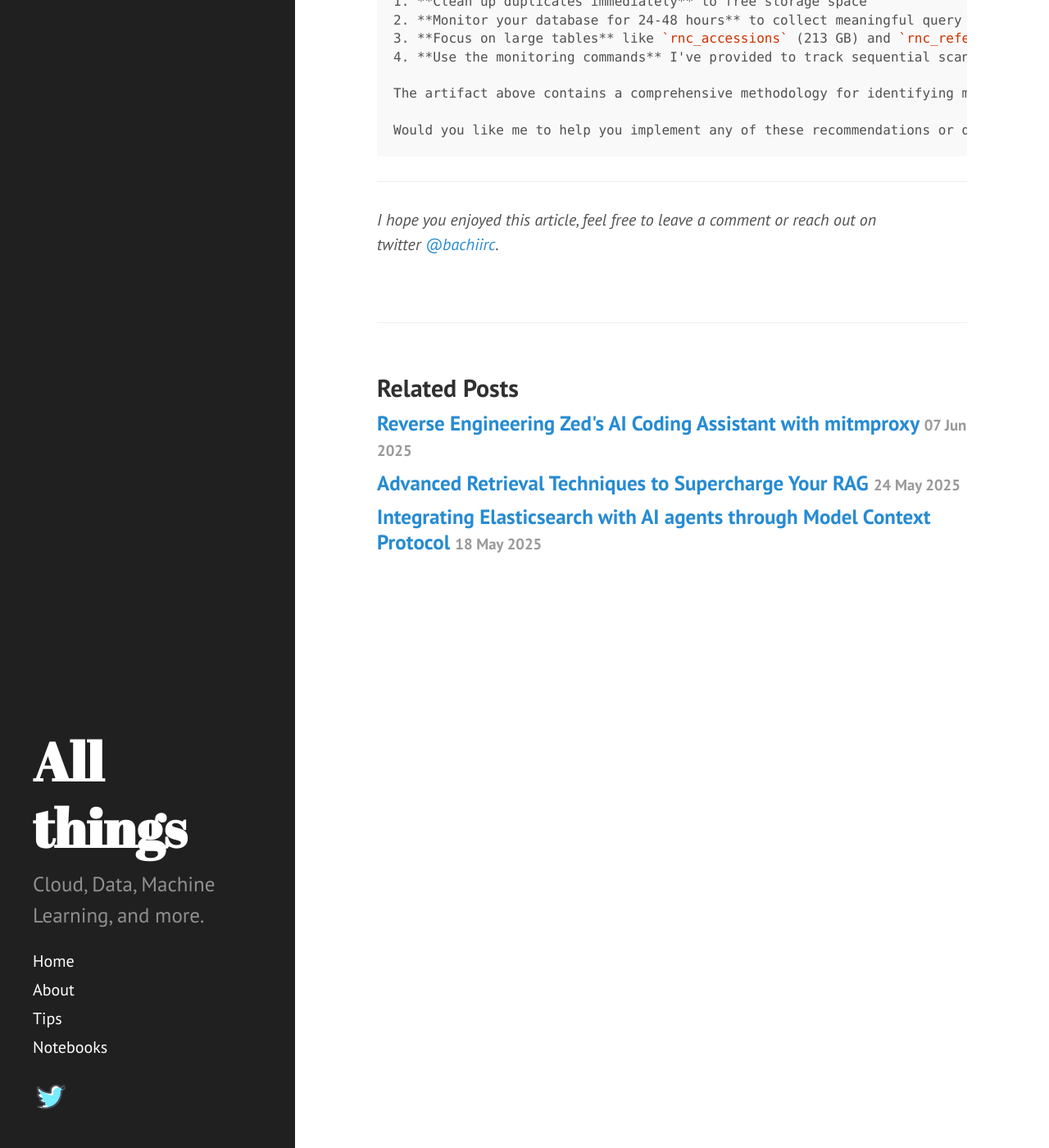
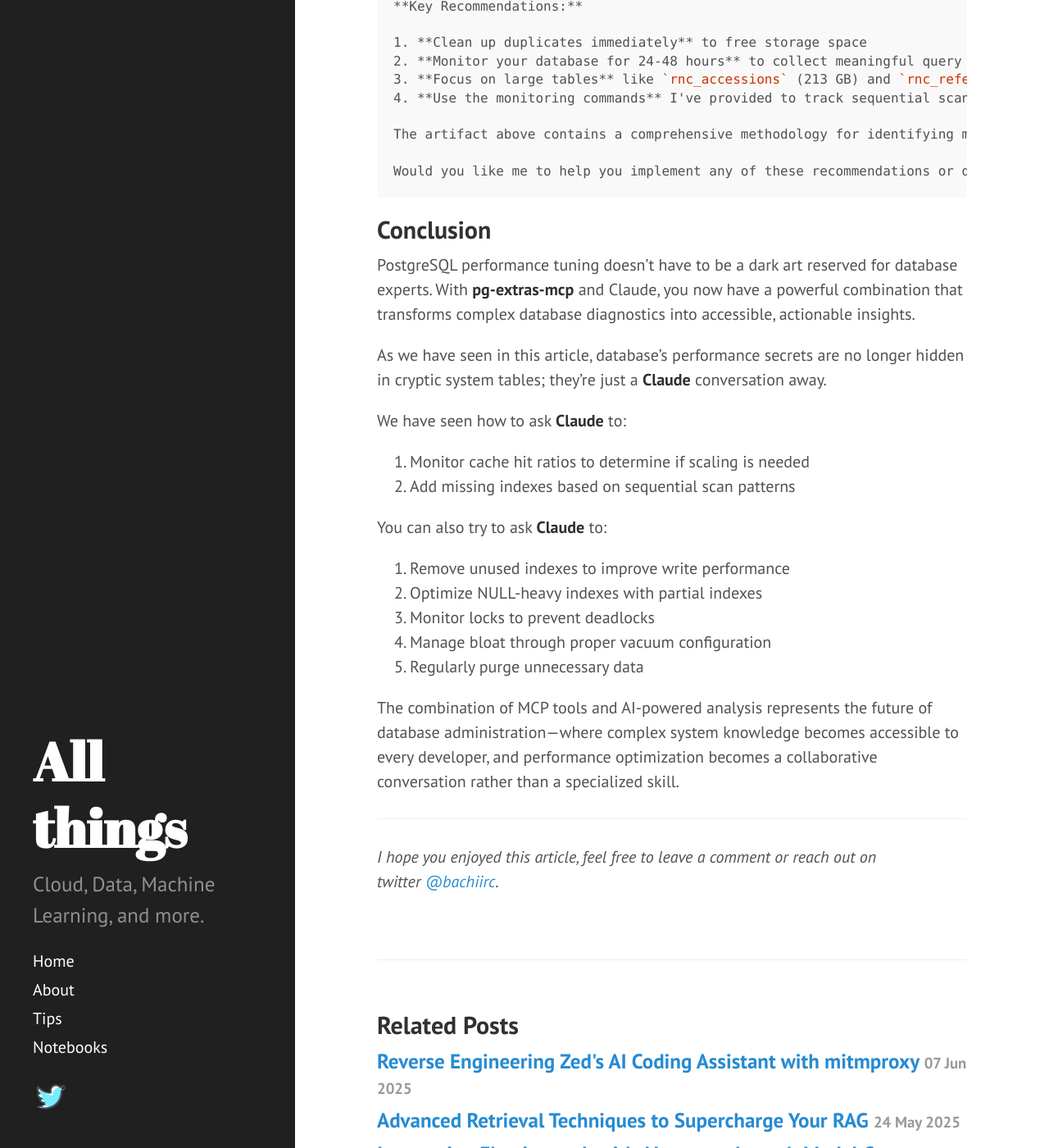
Before and after one commit to dzlab/dzlab.github.io, a Jekyll site: the page built from _posts/2025-07-13-db-perf-tuning-mcp.md, in a window 1280 px wide and 1400 px high, scrolled down 8997 px. Shown: the whole window at 82% size. Built offline with Jekyll 4.4.1, drawn with Linux system fonts in a browser that asks for light colours; nearby versions of some CDN libraries; a script that is not in the unit is left out; the table of contents is made by our own code.

Commit message:
added conclusion

````diff
--- a/_posts/2025-07-13-db-perf-tuning-mcp.md
+++ b/_posts/2025-07-13-db-perf-tuning-mcp.md
@@ -313,6 +313,26 @@
 Would you like me to help you implement any of these recommendations or dive deeper into analyzing specific tables?
 ```
 
+## Conclusion
+
+PostgreSQL performance tuning doesn't have to be a dark art reserved for database experts. With **pg-extras-mcp** and Claude, you now have a powerful combination that transforms complex database diagnostics into accessible, actionable insights.
+
+As we have seen in this article, database's performance secrets are no longer hidden in cryptic system tables; they're just a **Claude** conversation away.
+
+We have seen how to ask **Claude** to:
+1. Monitor cache hit ratios to determine if scaling is needed
+1. Add missing indexes based on sequential scan patterns
+
+You can also try to ask **Claude** to:
+1. Remove unused indexes to improve write performance
+1. Optimize NULL-heavy indexes with partial indexes
+1. Monitor locks to prevent deadlocks
+1. Manage bloat through proper vacuum configuration
+1. Regularly purge unnecessary data
+
+The combination of MCP tools and AI-powered analysis represents the future of database administration—where complex system knowledge becomes accessible to every developer, and performance optimization becomes a collaborative conversation rather than a specialized skill.
+
+
 ---
 
 _I hope you enjoyed this article, feel free to leave a comment or reach out on twitter [@bachiirc](https://twitter.com/bachiirc)._
````
